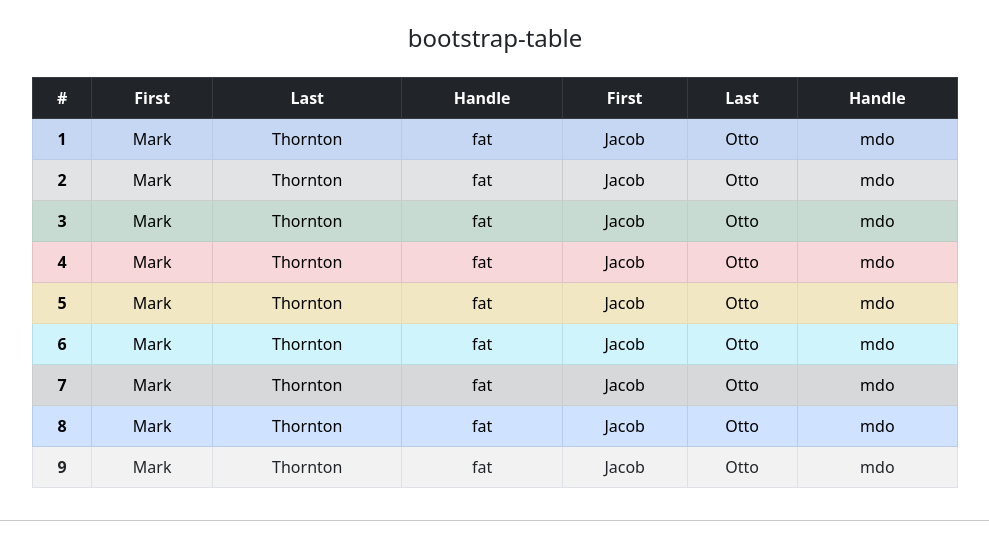
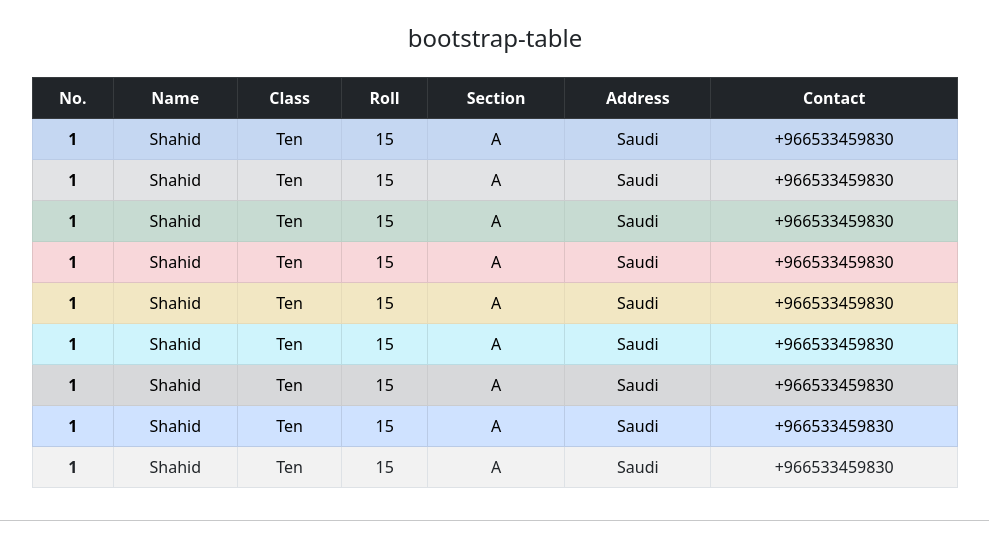
Before and after one commit to Samimho/class.29, a plain HTML site: page index.html in a window 1280 px wide. Shown: the top 550 px of the page, without its empty margins (145-1134 px from the left). Drawn offline with nearby package versions, Linux system fonts and the light colour scheme.

Commit message:
img ching

```diff
--- a/index.html
+++ b/index.html
@@ -24,96 +24,96 @@
                     <table class="table table-bordered text-center table-striped table-hover">
                         <thead>
                           <tr class="table-dark">
-                            <th scope="col">#</th>
-                            <th scope="col">First</th>
-                            <th scope="col">Last</th>
-                            <th scope="col">Handle</th>
-                            <th scope="col">First</th>
-                            <th scope="col">Last</th>
-                            <th scope="col">Handle</th>
+                            <th scope="col"><Nav>No.</Nav></th>
+                            <th scope="col">Name</th>
+                            <th scope="col">Class</th>
+                            <th scope="col">Roll</th>
+                            <th scope="col">Section</th>
+                            <th scope="col">Address</th>
+                            <th scope="col">Contact</th>
                           </tr>
                         </thead>
                         <tbody>
                           <tr class="table-primary">
                             <th scope="row">1</th>
-                            <td>Mark</td>
-                            <td>Thornton</td>
-                            <td>fat</td>
-                            <td>Jacob</td>
-                            <td>Otto</td>
-                            <td>mdo</td>
+                            <td>Shahid</td>
+                            <td>Ten</td>
+                            <td>15</td>
+                            <td>A</td>
+                            <td>Saudi</td>
+                            <td>+966533459830</td>
                           </tr>
                           <tr class="table-secondary">
-                            <th scope="row">2</th>
-                            <td>Mark</td>
-                            <td>Thornton</td>
-                            <td>fat</td>
-                            <td>Jacob</td>
-                            <td>Otto</td>
-                            <td>mdo</td>
+                            <th scope="row">1</th>
+                            <td>Shahid</td>
+                            <td>Ten</td>
+                            <td>15</td>
+                            <td>A</td>
+                            <td>Saudi</td>
+                            <td>+966533459830</td>
                           </tr>
                           <tr class="table-success">
-                            <th scope="row">3</th>
-                            <td>Mark</td>
-                            <td>Thornton</td>
-                            <td>fat</td>
-                            <td>Jacob</td>
-                            <td>Otto</td>
-                            <td>mdo</td>
+                            <th scope="row">1</th>
+                            <td>Shahid</td>
+                            <td>Ten</td>
+                            <td>15</td>
+                            <td>A</td>
+                            <td>Saudi</td>
+                            <td>+966533459830</td>
                           </tr>
                           <tr class="table-danger">
-                            <th scope="row">4</th>
-                            <td>Mark</td>
-                            <td>Thornton</td>
-                            <td>fat</td>
-                            <td>Jacob</td>
-                            <td>Otto</td>
-                            <td>mdo</td>
+                            <th scope="row">1</th>
+                            <td>Shahid</td>
+                            <td>Ten</td>
+                            <td>15</td>
+                            <td>A</td>
+                            <td>Saudi</td>
+                            <td>+966533459830</td>
                           </tr>
                           <tr class="table-warning">
-                            <th scope="row">5</th>
-                            <td>Mark</td>
-                            <td>Thornton</td>
-                            <td>fat</td>
-                            <td>Jacob</td>
-                            <td>Otto</td>
-                            <td>mdo</td>
+                            <th scope="row">1</th>
+                            <td>Shahid</td>
+                            <td>Ten</td>
+                            <td>15</td>
+                            <td>A</td>
+                            <td>Saudi</td>
+                            <td>+966533459830</td>
                           </tr>
                           <tr class="table-info">
-                            <th scope="row">6</th>
-                            <td>Mark</td>
-                            <td>Thornton</td>
-                            <td>fat</td>
-                            <td>Jacob</td>
-                            <td>Otto</td>
-                            <td>mdo</td>
+                            <th scope="row">1</th>
+                            <td>Shahid</td>
+                            <td>Ten</td>
+                            <td>15</td>
+                            <td>A</td>
+                            <td>Saudi</td>
+                            <td>+966533459830</td>
                           </tr>
                           <tr class="table-secondary">
-                            <th scope="row">7</th>
-                            <td>Mark</td>
-                            <td>Thornton</td>
-                            <td>fat</td>
-                            <td>Jacob</td>
-                            <td>Otto</td>
-                            <td>mdo</td>
+                            <th scope="row">1</th>
+                            <td>Shahid</td>
+                            <td>Ten</td>
+                            <td>15</td>
+                            <td>A</td>
+                            <td>Saudi</td>
+                            <td>+966533459830</td>
                           </tr>
                           <tr class="table-primary">
-                            <th scope="row">8</th>
-                            <td>Mark</td>
-                            <td>Thornton</td>
-                            <td>fat</td>
-                            <td>Jacob</td>
-                            <td>Otto</td>
-                            <td>mdo</td>
+                            <th scope="row">1</th>
+                            <td>Shahid</td>
+                            <td>Ten</td>
+                            <td>15</td>
+                            <td>A</td>
+                            <td>Saudi</td>
+                            <td>+966533459830</td>
                           </tr>
                           <tr>
-                            <th scope="row">9</th>
-                            <td>Mark</td>
-                            <td>Thornton</td>
-                            <td>fat</td>
-                            <td>Jacob</td>
-                            <td>Otto</td>
-                            <td>mdo</td>
+                            <th scope="row">1</th>
+                            <td>Shahid</td>
+                            <td>Ten</td>
+                            <td>15</td>
+                            <td>A</td>
+                            <td>Saudi</td>
+                            <td>+966533459830</td>
                           </tr>
                         </tbody>
                       </table>
@@ -158,7 +158,7 @@
                             <h3>this is header</h3>
                         </div>
                        <div class="p-3">
-                        <img class="card-img" src="https://i.ibb.co/H7DhW9K/15.jpg." alt="">
+                        <img class="card-img" src="./img/161625845_436222637438672_8041658701287689646_n.jpg" alt="">
                         <p class="card-text">Lorem ipsum dolor sit, amet consectetur adipisicing elit. Excepturi atque odit enim molestiae laboriosam quibusdam velit nisi qui, quia neque!</p>
                        </div>
                        <div class="card-footer text-center">
@@ -334,21 +334,21 @@
                         </div>
                         <div class="carousel-inner">
                           <div class="carousel-item active">
-                            <img src="https://cdn.pixabay.com/photo/2017/09/11/15/34/animals-2739386_960_720.jpg" class="d-block w-100" style="height: 350px;" alt="#">
+                            <img src="./img/174713713_781492172728740_5856783796511409579_n.jpg" class="d-block w-100" style="height: 350px;" alt="#">
                             <div class="carousel-caption d-none d-md-block">
                               <h5>First slide label</h5>
                               <p>Some representative placeholder content for the first slide.</p>
                             </div>
                           </div>
                           <div class="carousel-item">
-                            <img src="https://cdn.pixabay.com/photo/2017/07/23/16/01/nature-2531761_960_720.jpg" class="d-block w-100" style="height: 350px;" alt="#">
+                            <img src="./img/178422599_960541888054929_4581682371866033973_n.png" class="d-block w-100" style="height: 350px;" alt="#">
                             <div class="carousel-caption d-none d-md-block">
                               <h5>Second slide label</h5>
                               <p>Some representative placeholder content for the second slide.</p>
                             </div>
                           </div>
                           <div class="carousel-item">
-                            <img src="https://cdn.pixabay.com/photo/2018/06/07/09/01/emotions-3459666_960_720.jpg" class="d-block w-100" style="height: 350px;" alt="#">
+                            <img src="./img/186508572_578726596423177_4808414873252137661_n.jpg" class="d-block w-100" style="height: 350px;" alt="#">
                             <div class="carousel-caption d-none d-md-block">
                               <h5>Third slide label</h5>
                               <p>Some representative placeholder content for the third slide.</p>
```
Also changed, not shown: img/161625845_436222637438672_8041658701287689646_n.jpg (added), img/174713713_781492172728740_5856783796511409579_n.jpg (added), img/186508572_578726596423177_4808414873252137661_n.jpg (added), 1 other file.
